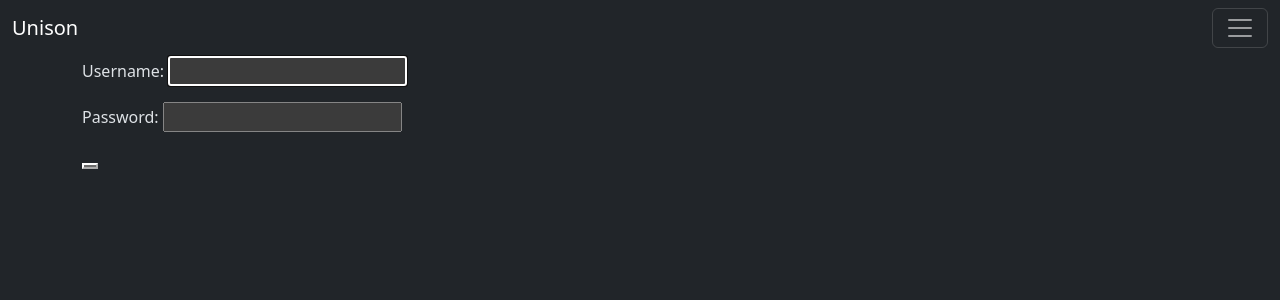
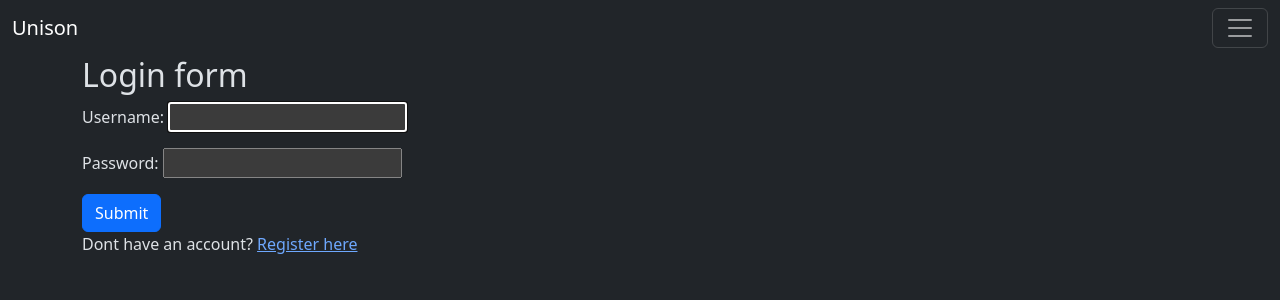
Before and after one commit to AKSHAT0405/Unison, a Django app: page /accounts/login/ in a window 1280 px wide. Shown: the top 300 px of the page. Run offline with Django 5.2, Linux system fonts and the light colour scheme; some libraries are stand-ins or nearby versions.

Commit message:
creation of login,logout and register button & templates

```diff
--- a/Unison/Unison/urls.py
+++ b/Unison/Unison/urls.py
@@ -22,6 +22,6 @@ from django.conf import settings
 
 urlpatterns = [
     path('admin/', admin.site.urls),
-    path('unis', include('unis.urls')),
+    path('unis/', include('unis.urls')),
     path('accounts/', include('django.contrib.auth.urls')),
 ] + static(settings.MEDIA_URL, document_root=settings.MEDIA_ROOT)
--- a/Unison/templates/layout.html
+++ b/Unison/templates/layout.html
@@ -83,14 +83,30 @@
                 </svg>
               </button>
             </form>
+            <a href="{% url 'unis_list' %}" class="btn btn-primary mx-2"
+              >Unis Home</a
+            >
+            {% if user.is_authenticated %}
+            <form method="post" action="{% url 'logout' %}">
+              {% csrf_token %}
+              <button class="btn-solid" type="submit">logout</button>
+            </form>
+            {% else %}
+            <a href="{% url 'register' %}" class="btn btn-primary mx-2">
+              Register
+            </a>
+            <a href="{% url 'login' %}" class="btn btn-primary mx-2">
+              Login
+            </a>
+            {% endif %}
           </div>
         </dialog>
       </div>
     </nav>
     <div class="container">
-        {% block content %}
-            Unisonary is a platform for sharing and discovering unis.
-        {% endblock %}
+    {% block content %}
+     Unisonary is a platform for sharing and discovering unis.
+    {% endblock %}
     </div>
   </body>
 </html>
--- a/Unison/templates/registration/login.html
+++ b/Unison/templates/registration/login.html
@@ -3,8 +3,12 @@
     Unis
 {% endblock %}
 {% block content %}
+<h2>Login form</h2>
     <form method="post">
+        {% csrf_token %}
         {{form.as_p}}
-        <button class="btn-primary"></button>
+        <button class="btn btn-primary">Submit</button>
     </form>
+
+    <p>Dont have an account? <a href="{% url 'register' %}">Register here</a></p>
 {% endblock %}
--- a/Unison/unis/templates/unis_list.html
+++ b/Unison/unis/templates/unis_list.html
@@ -15,8 +15,10 @@
                 <p class="card-text">
                     {{ unis.text}}
                 </p>
+                {% if unis.user == user %}
                 <a href="{% url 'unis_edit' unis.id %}" class="btn-solid theme-primary">Edit</a>
                 <a href="{% url 'unis_delete' unis.id %}" class="btn-solid theme-primary">Delete</a>
+                {% endif %}
                 </div>
             </section>
         {% endfor %}
--- a/Unison/unis/urls.py
+++ b/Unison/unis/urls.py
@@ -7,5 +7,4 @@ urlpatterns = [
     path('<int:Unis_id>/edit/', views.unis_edit , name = 'unis_edit'),
     path('<int:Unis_id>/delete/', views.unis_delete , name = 'unis_delete'),
     path('register/', views.register , name = 'register'),
-
 ]
```
Also changed, not shown: Unison/templates/registration/logged_out.html (+8 -0 lines), Unison/templates/registration/register.html (+12 -0 lines).
